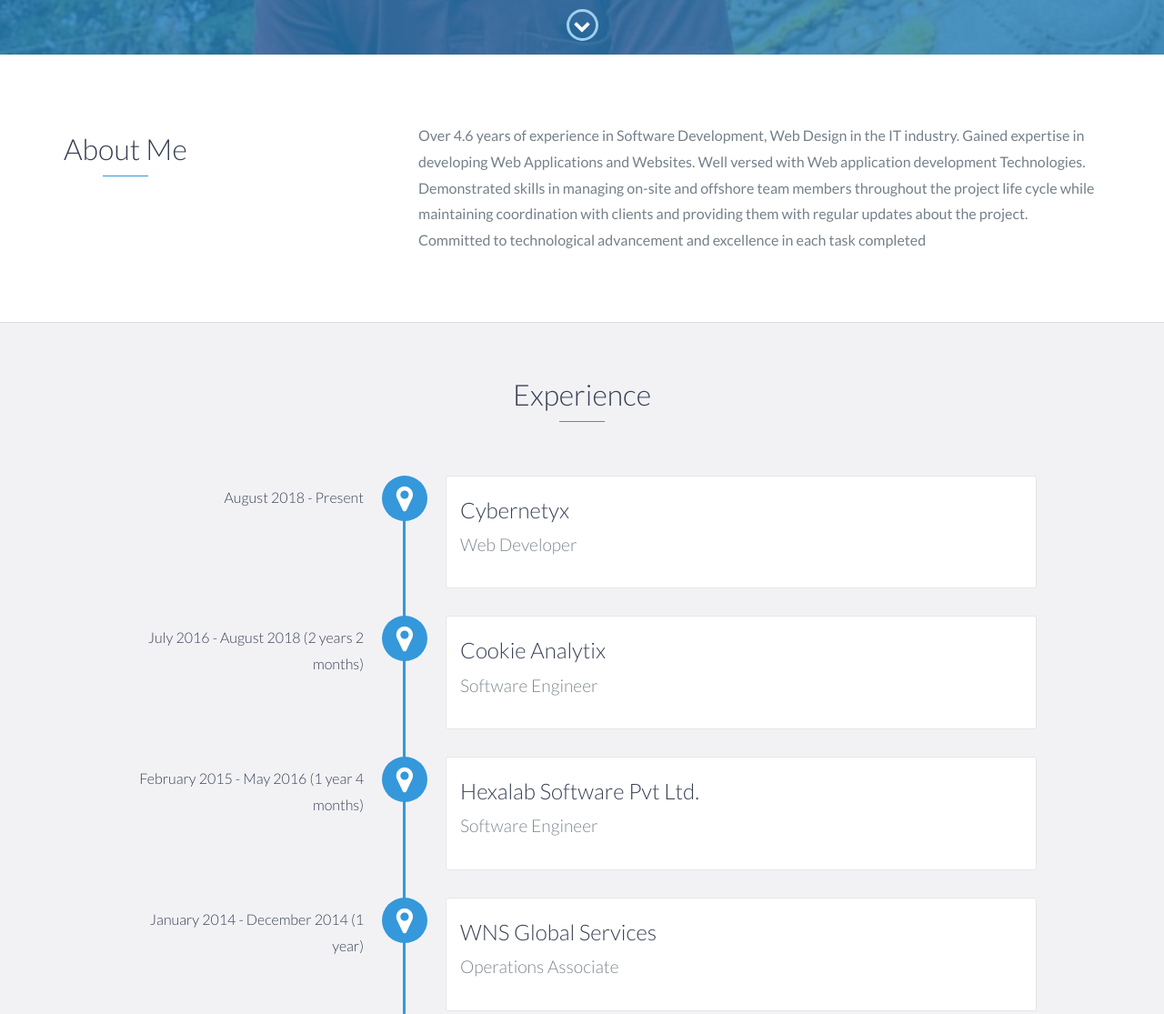
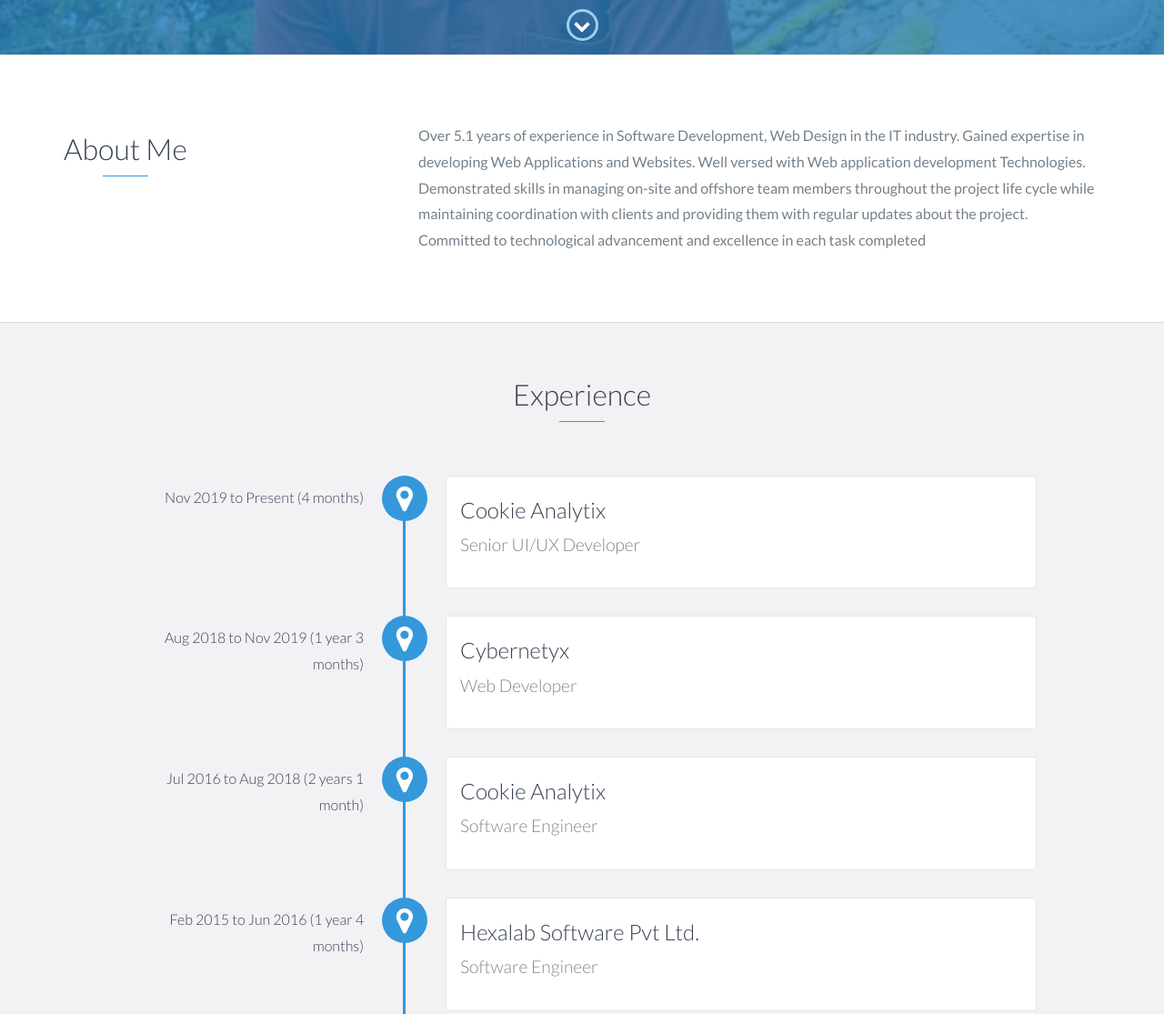
Before and after one commit to sooraj771989/profile, a website: page index.html in a window 1280 px wide. Shown: the part 740-1855 px from the top of the page at 91% size. Drawn offline with nearby package versions, Linux system fonts and the light colour scheme.

Commit message:
Update index.html

```diff
--- a/index.html
+++ b/index.html
@@ -53,7 +53,7 @@
           <div class="col-md-4"><h2 class="heading">About Me</h2></div>
           <div class="col-md-8">
             <p>
-              Over 4.6 years of experience in Software Development, Web Design in the IT industry. Gained expertise in
+              Over 5.1 years of experience in Software Development, Web Design in the IT industry. Gained expertise in
               developing Web Applications and Websites. Well versed with Web application development Technologies. Demonstrated
               skills in managing on-site and offshore team members throughout the project life cycle while maintaining
               coordination with clients and providing them with regular updates about the project. Committed to technological
@@ -68,17 +68,26 @@
     <div id="experience" class="background-alt">
       <h2 class="heading">Experience</h2>
       <div id="experience-timeline">
-        <div data-date="August 2018 - Present ">
+
+
+           <div data-date="Nov 2019 to Present (4 months)">
+          <h3>Cookie Analytix</h3>
+          <h4>Senior UI/UX Developer</h4>
+        </div>
+
+
+
+        <div data-date="Aug 2018 to Nov 2019 (1 year 3 months)">
           <h3>Cybernetyx</h3>
           <h4>Web Developer</h4>
         </div>
 
-        <div data-date="July 2016 - August 2018 (2 years 2 months)">
+        <div data-date="Jul 2016 to Aug 2018 (2 years 1 month)">
           <h3>Cookie Analytix</h3>
           <h4>Software Engineer</h4>
         </div>
 
-        <div data-date="February 2015 - May 2016 (1 year 4 months)">
+        <div data-date="Feb 2015 to Jun 2016 (1 year 4 months)">
           <h3>Hexalab Software Pvt Ltd.</h3>
           <h4>Software Engineer</h4>
         </div>
```
